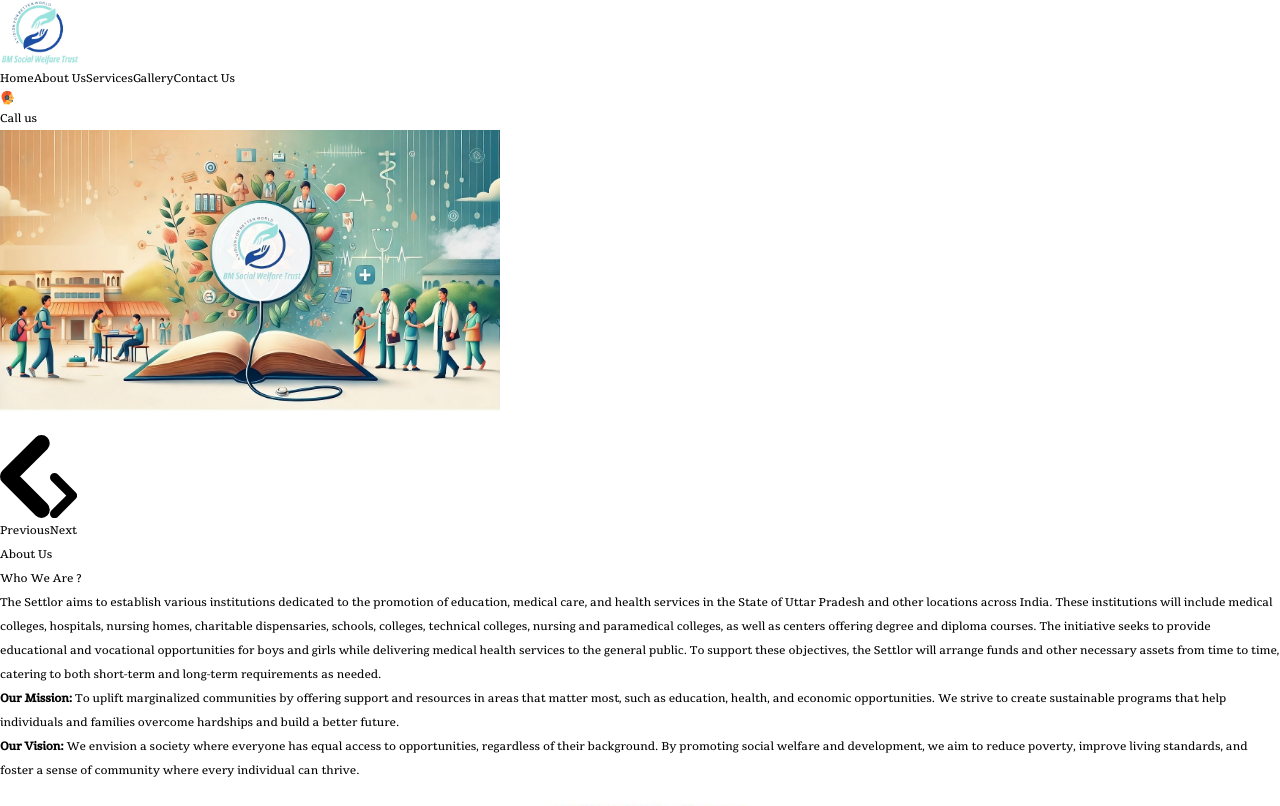
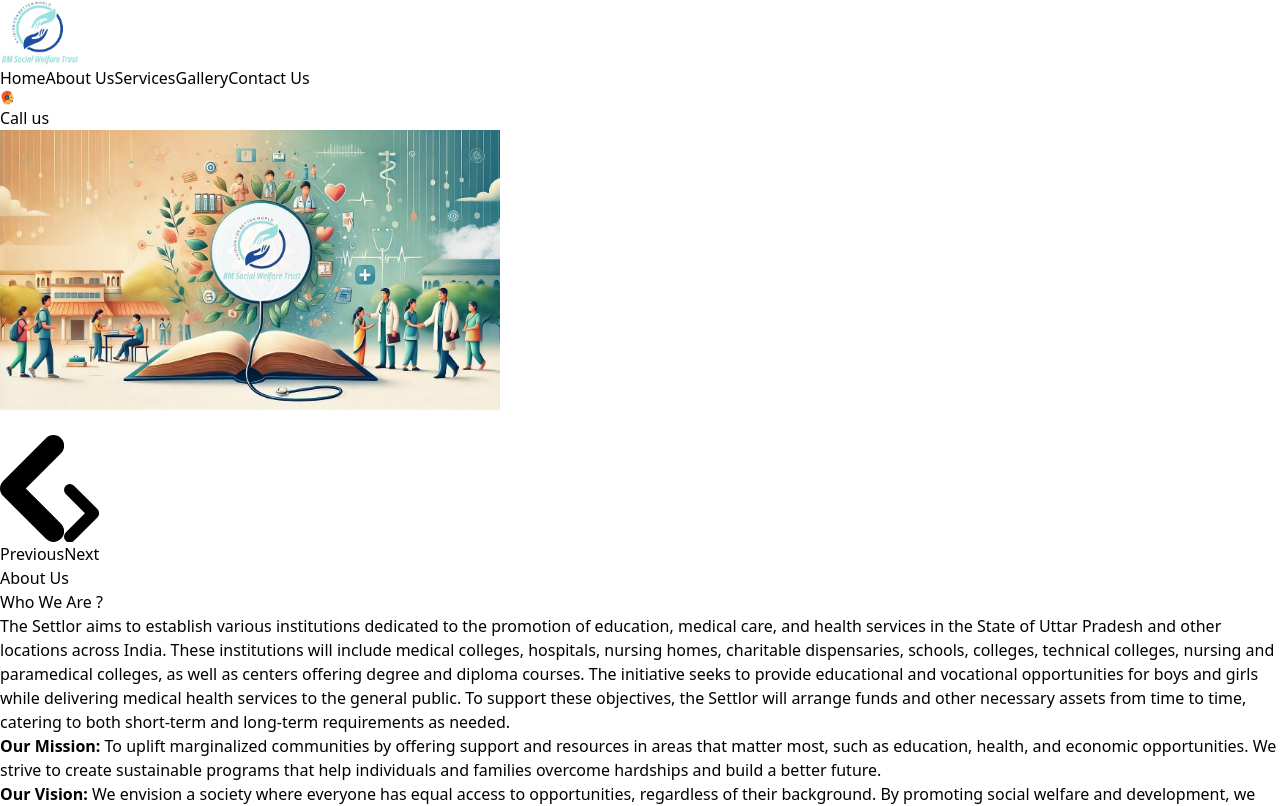
Before and after one commit to DigiCareDev/bmswtrust, a Next.js app: page / in a window 1280 px wide. Shown: the top 806 px of the page. Built offline with nearby package versions, Linux system fonts and the light colour scheme.

Commit message:
first commit

```diff
--- a/src/app/globals.css
+++ b/src/app/globals.css
@@ -1,6 +1,8 @@
 @tailwind base;
 @tailwind components;
 @tailwind utilities;
+
+@import url('https://fonts.googleapis.com/css2?family=Suravaram&display=swap');
 
 :root {
   --background: #ffffff;
@@ -24,3 +26,7 @@ body {
     text-wrap: balance;
   }
 }
+
+h1, h2, h3, h4, h5, h6, p, blockquote, ol, ul, li, a, span, strong, em {
+  font-family: var(--font-suravaram);
+}
--- a/src/app/layout.js
+++ b/src/app/layout.js
@@ -1,17 +1,4 @@
-import localFont from "next/font/local";
 import "./globals.css";
-
-const geistSans = localFont({
-  src: "fonts/suravaram-Regular.ttf",
-  variable: "--font-suravaram-Regular-sans",
-  weight: "400",
-});
-
-const geistMono = localFont({
-  src: "fonts/suravaram-Regular.ttf",
-  variable: "--font-suravaram-Regular-mono",
-  weight: "400",
-});
 
 export const metadata = {
   title: "BM Social Welfare Trust",
@@ -21,9 +8,7 @@ export const metadata = {
 export default function RootLayout({ children }) {
   return (
     <html lang="en">
-      <body
-        className={`${geistSans.variable} ${geistMono.variable} antialiased`}
-      >
+      <body className="antialiased">
         {children}
       </body>
     </html>
--- a/src/components/About/index.js
+++ b/src/components/About/index.js
@@ -11,7 +11,7 @@ function About() {
                     {/* Left Side - Header, Subheader, and Content */}
                     <div className="md:w-1/2 mb-8 md:mb-0">
                         <h1 className="text-4xl font-semibold text-blue-800 mb-4 text-blue-800">Who We Are ?</h1>
-                        <p className="text-gray-800 text-2xl">
+                        <p className="text-gray-800 text-xl">
                         The Settlor aims to establish various institutions dedicated to the promotion of education, medical care, and health services in the State of Uttar Pradesh and other locations across India. These institutions will include medical colleges, hospitals, nursing homes, charitable dispensaries, schools, colleges, technical colleges, nursing and paramedical colleges, as well as centers offering degree and diploma courses. The initiative seeks to provide educational and vocational opportunities for boys and girls while delivering medical health services to the general public. To support these objectives, the Settlor will arrange funds and other necessary assets from time to time, catering to both short-term and long-term requirements as needed.                         </p>
                             <div className=''>
                                 <div className='bg-white text-xl shadow-lg p-6 rounded-lg hover:shadow-xl transition-shadow m-1'>
--- a/src/components/Footer/index.js
+++ b/src/components/Footer/index.js
@@ -17,7 +17,7 @@ function Footer() {
                                 alt="BM Social Media Welfare"
                                 className='rounded-sm'
                             />
-                            <span className="self-center text-2xl font-semibold whitespace-nowrap dark:text-white mt-4 md:mt-0 md:ml-3">BM Social Welfare Trust</span>
+                            <span className="self-center mx-40 text-xl font-semibold whitespace-nowrap dark:text-white mt-4 md:mt-0 md:ml-3">BM Social Welfare Trust</span>
                         </a>
                     </div>
 
@@ -25,7 +25,7 @@ function Footer() {
                     <div className="grid grid-cols-1 sm:grid-cols-2 lg:grid-cols-2 ">
                         {/* Resources */}
                         <div>
-                            <h2 className="mb-2 mt-4 text-3xl font-semibold text-blue-900 uppercase dark:text-white">Resources</h2>
+                            <h2 className="mb-2 mt-4 text-xl font-semibold text-blue-900 uppercase dark:text-white">Resources</h2>
                             <ul className="text-gray-500 dark:text-gray-400 font-medium">
                                 <li className="mb-1 text-xl text-blue-800">
                                     <a href="#home" className="hover:underline">Home</a>
@@ -47,7 +47,7 @@ function Footer() {
 
                         {/* Contact Us */}
                         <div>
-                            <h2 className="mb-2 mt-4 text-3xl font-semibold text-blue-900 uppercase dark:text-white">Contact Us</h2>
+                            <h2 className="mb-2 mt-4 text-xl font-semibold text-blue-900 uppercase dark:text-white">Contact Us</h2>
                             <ul className="text-gray-500 dark:text-gray-400 font-medium">
                                 <li className="mb-2 text-lg">
                                     <a href="mailto:info@bmswtrust.org" className="hover:underline ">Email : info@bmswtrust.org</a>
```
